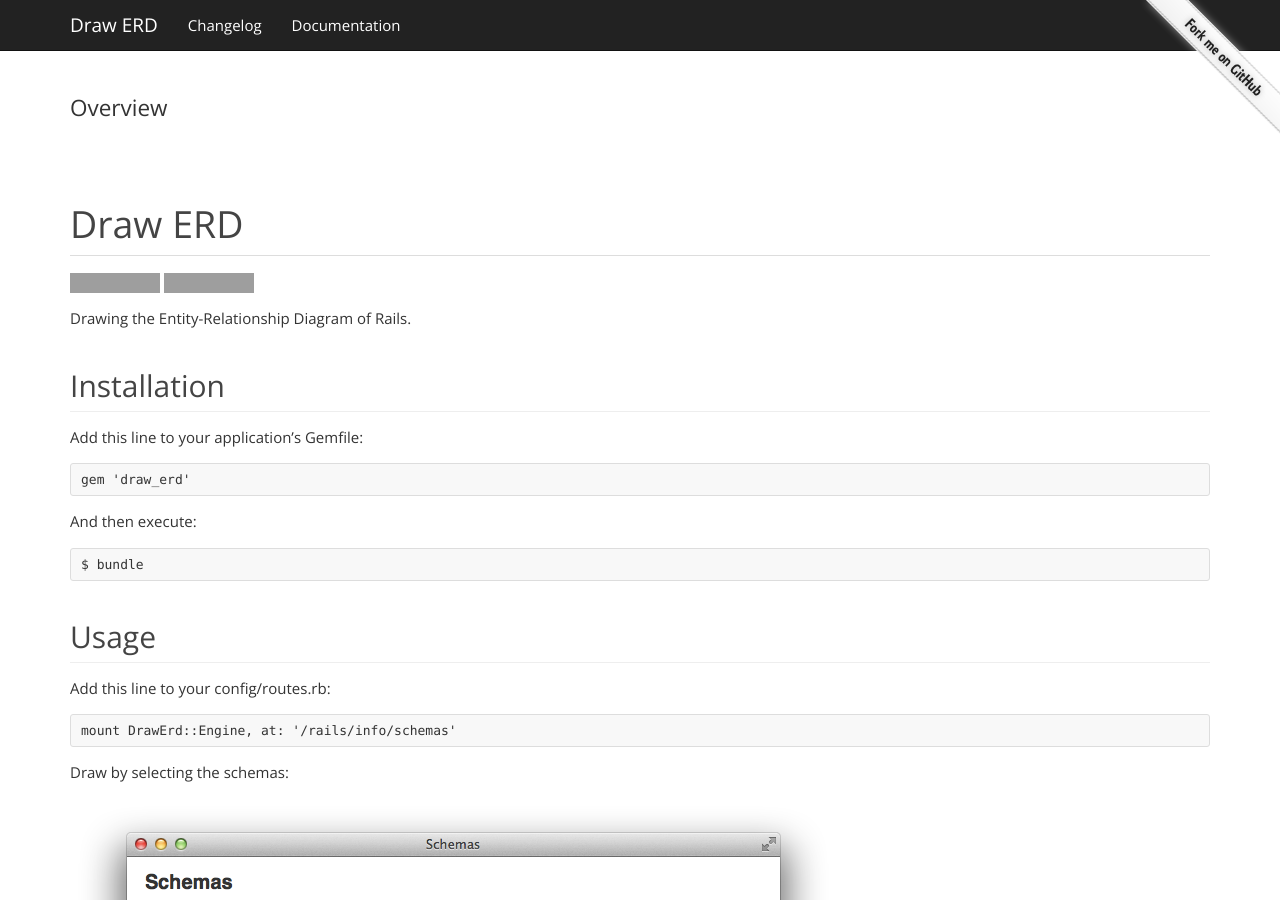
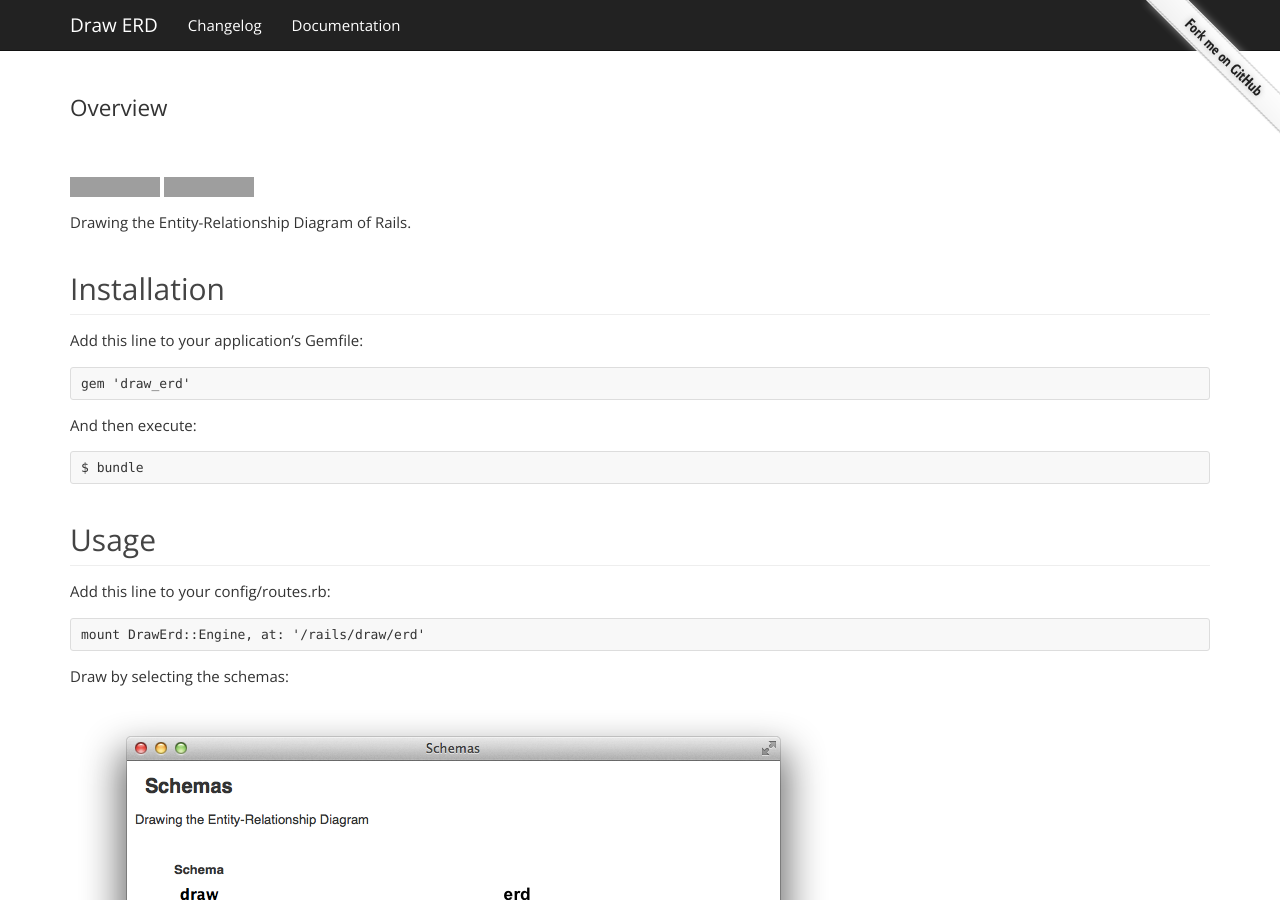
Before and after one commit to ogom/draw_erd, a Jekyll site: the page built from index.md, in a window 1280 px wide and 900 px high. Built offline with Jekyll 4.4.1, drawn with Linux system fonts in a browser that asks for light colours; part of the change alters nothing that is shown; grey boxes are pictures that could not be loaded.

Commit message:
Fixed mount path

````diff
--- a/index.md
+++ b/index.md
@@ -3,9 +3,8 @@ layout: default
 title:  Overview
 ---
 
-# Draw ERD
-
-[![Gem Version](https://badge.fury.io/rb/draw_erd.png)](https://rubygems.org/gems/draw_erd) [![Build Status](https://travis-ci.org/ogom/draw_erd.png?branch=master)](https://travis-ci.org/ogom/draw_erd)
+[![Gem Version](https://badge.fury.io/rb/draw_erd.png)](https://rubygems.org/gems/draw_erd)
+[![Build Status](https://travis-ci.org/ogom/draw_erd.png?branch=master)](https://travis-ci.org/ogom/draw_erd)
 
 Drawing the Entity-Relationship Diagram of Rails.
 
@@ -28,7 +27,7 @@ $ bundle
 Add this line to your config/routes.rb:
 
 ```
-mount DrawErd::Engine, at: '/rails/info/schemas'
+mount DrawErd::Engine, at: '/rails/draw/erd'
 ```
 
 Draw by selecting the schemas:
````
